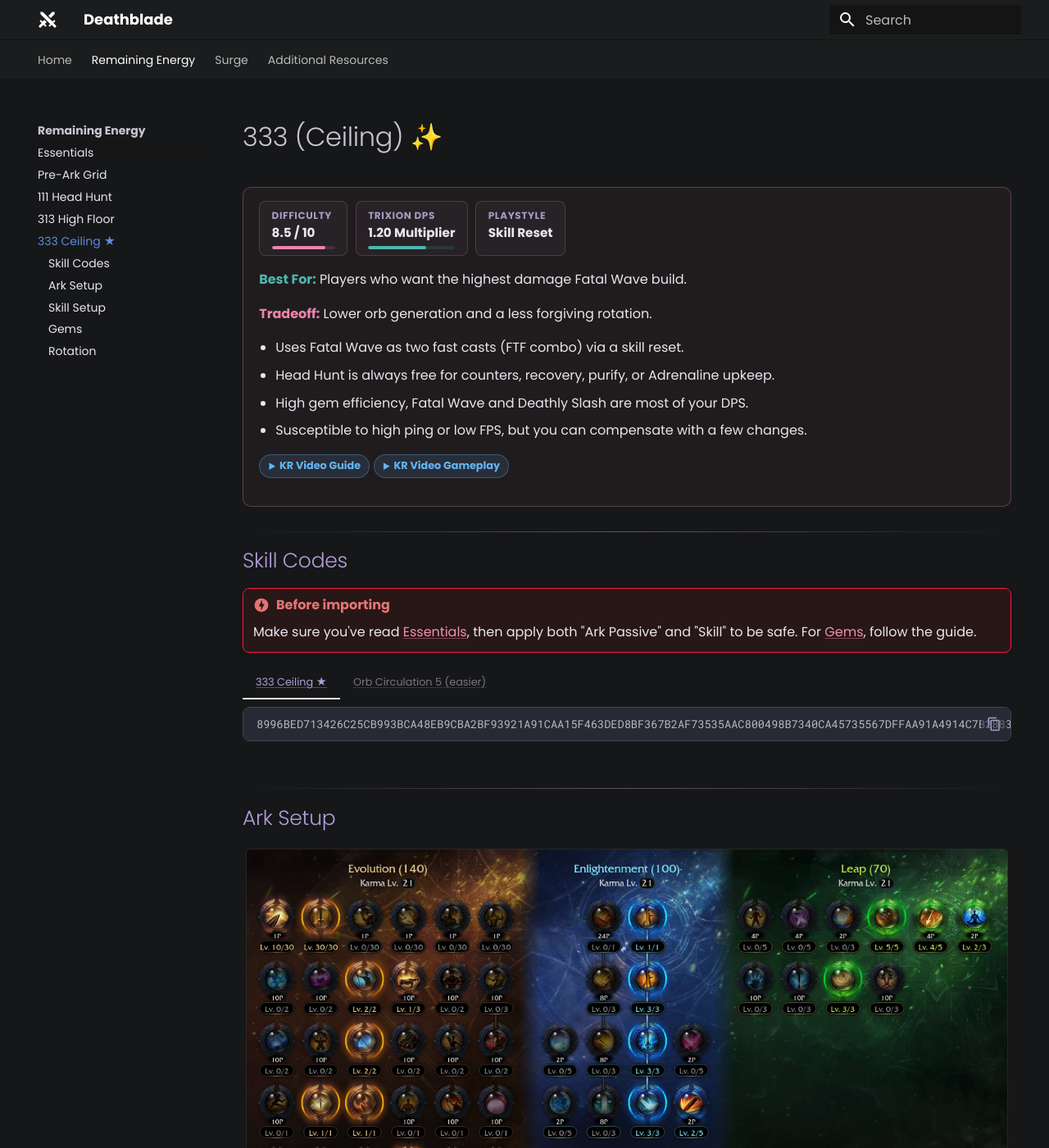
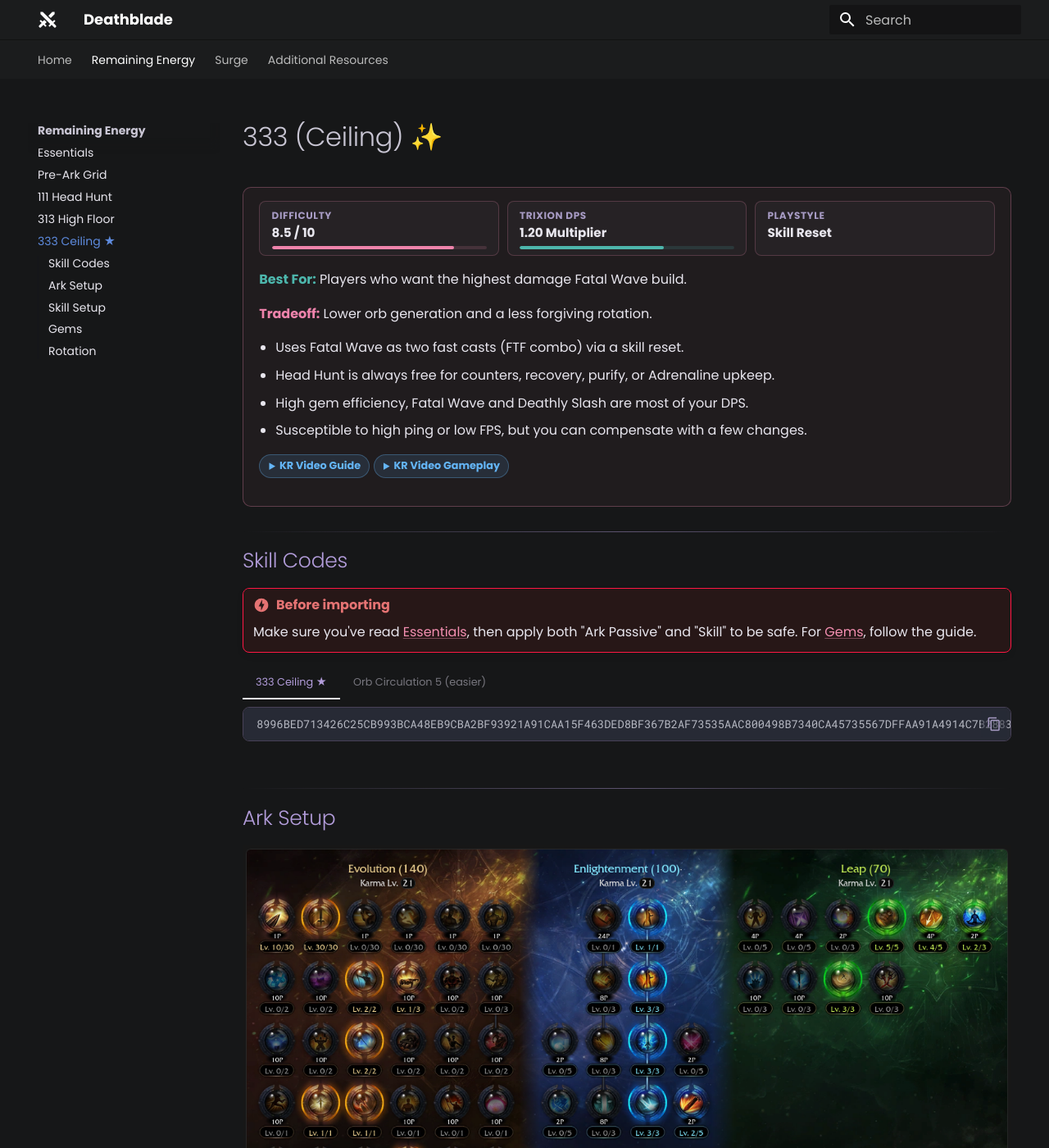
Before and after one commit to interlockme/deathblade, an MkDocs documentation site: the page built from docs/remaining-energy/333-ceiling.md, in a window 1280 px wide and 1400 px high. Shown: the whole window at 82% size. Built offline with MkDocs 1.6.1 and Material for MkDocs 9.7.7, drawn with Linux system fonts in a browser that asks for light colours; plug-ins that fetch from the network failed and are left out.

Commit message:
final css tweaks

```diff
--- a/docs/stylesheets/extra.css
+++ b/docs/stylesheets/extra.css
@@ -105,6 +105,22 @@
   /* First H2 right after the title/build-card - the build-card's own
      margin already separates it, so don't double up on top spacing. */
   margin-top: 1.2em;
+}
+
+/* Material's default already hides this at opacity: 0 until hover - the
+   only thing actually missing was a transition so it doesn't just pop in.
+   (Previous version set a baseline 0.35 here, which made it visible at
+   rest everywhere - that was a regression, not an improvement. Reverted
+   to invisible-by-default, just smoother now.) */
+.md-typeset .headerlink {
+  opacity: 0;
+  transition: opacity 0.15s ease;
+}
+.md-typeset h1:hover .headerlink,
+.md-typeset h2:hover .headerlink,
+.md-typeset h3:hover .headerlink,
+.md-typeset .headerlink:focus-visible {
+  opacity: 1;
 }
 
 /* ---------- Nested bullet hierarchy ---------- */
@@ -264,13 +280,26 @@
 }
 
 /* ---------- Tables ---------- */
+/* Every other boxed component on the site (.build-card, .highlight,
+   .rotation-line, .cycle-card) has a lavender border - tables were the one
+   exception, just a rounded header color with an invisible edge against
+   the page background. Same border tone as .highlight, and the same
+   zebra/hover treatment .skills-table already had, generalized to every
+   table so a plain Build Comparison table gets the same "track your row"
+   help the skill-reference tables did. */
 .md-typeset table:not([class]) {
+  border: 1px solid rgba(179, 157, 219, 0.2);
   border-radius: 8px;
   overflow: hidden;
+  background-color: rgba(255, 255, 255, 0.02);
 }
 .md-typeset table:not([class]) th {
   background-color: #201d29;
   color: #a79bc4;
+}
+.md-typeset table:not([class]) tr:hover {
+  background-color: rgba(255, 255, 255, 0.035);
+  transition: background-color 0.12s ease;
 }
 .md-typeset table img {
   height: 1.4em;
@@ -408,6 +437,21 @@
 .md-typeset a:not(.md-button):not(.playstyle-card):hover {
   color: #ffb3cf;
   text-decoration-color: #ffb3cf;
+}
+
+/* Material's JS quietly wraps each tab label's text in a real
+   <a href="#tab-id"> at runtime (for deep-linking / syncing identically-
+   named tabs across pages) - invisible in a static render, only appears
+   once the page's JS actually runs. The rule above was catching that
+   injected <a> and giving it the site-wide "visibly clickable" pink
+   underline treatment, which is what actually produced the underline
+   under every tab label - nothing to do with Material's own tab-active
+   indicator this whole time. !important because the rule above has 3
+   classes in its selector (.md-typeset + two :not()s) against 2 here, so
+   it would otherwise win on specificity despite coming first. */
+.md-typeset .tabbed-labels label a {
+  color: inherit !important;
+  text-decoration: none !important;
 }
 
 /* ---------- External link indicator ---------- */
@@ -640,17 +684,30 @@
 .md-typeset .build-stats {
   display: flex;
   flex-wrap: wrap;
+  align-items: stretch;
   gap: 0.6em;
   margin-bottom: 0.9em;
 }
+/* Previously a fixed min-width, so 3 stats left a chunk of dead space on
+   anything wider than a phone, and a stat with a bar (taller) didn't match
+   the height of one without (e.g. Playstyle next to Difficulty). flex-grow
+   lets them share the row evenly, align-items: stretch above evens out the
+   height. Hover just confirms these are meant to be scanned individually,
+   nothing functional changes on click. */
 .md-typeset .stat {
   display: flex;
   flex-direction: column;
+  flex: 1 1 130px;
   background-color: rgba(255, 255, 255, 0.03);
   border: 1px solid rgba(244, 143, 177, 0.22);
   border-radius: 8px;
   padding: 0.45em 0.9em;
   min-width: 108px;
+  transition: border-color 0.15s ease, background-color 0.15s ease;
+}
+.md-typeset .stat:hover {
+  border-color: rgba(244, 143, 177, 0.42);
+  background-color: rgba(255, 255, 255, 0.05);
 }
 .md-typeset .stat-label {
   font-size: 0.6rem;
@@ -858,14 +915,12 @@
   border-radius: 2px;
 }
 
-/* ---------- Skills table row hover ---------- */
-/* Long skill reference tables (14+ rows) had no way to track a row across
-   to its Tags/Notes columns without losing your place. */
+/* The long skills-table reference tables (14+ rows) benefit from actual
+   row striping on top of the flat table background every table gets -
+   easier to track a row across to Tags/Notes at that length. Regular
+   tables (shorter, usually a build comparison) stay flat/uncomplicated. */
 .md-typeset .skills-table tr:nth-child(even) {
-  background-color: rgba(255, 255, 255, 0.02);
-}
-.md-typeset .skills-table tr:hover {
-  background-color: rgba(255, 255, 255, 0.035);
+  background-color: rgba(255, 255, 255, 0.018);
 }
 
 /* ---------- Tabbed content ---------- */
@@ -885,15 +940,23 @@
   font-weight: 400;
   color: var(--md-default-fg-color--light);
   opacity: 0.55;
+  text-decoration: none;
   transition: opacity 0.15s ease, color 0.15s ease;
 }
 .md-typeset .tabbed-set > .tabbed-labels > label:hover {
-  opacity: 0.8;
+  opacity: 0.9;
+  color: #ffb3cf;
 }
-/* Material's own sliding indicator element - remove entirely, we're not
-   using a line of any kind for the active state. */
-.md-typeset .tabbed-labels::before {
-  display: none;
+/* Material's sliding accent bar (.tabbed-labels::before) - the shared
+   element that animates between tabs - stays, that's "the tab underline"
+   that's fine as-is. What actually needed killing is a totally separate
+   thing: Material also puts a border-bottom directly on each label
+   (border-color: transparent normally, switched to solid on the active
+   tab via a long :checked selector) - that's the underline sitting right
+   against the text. !important because Material's own selector chain
+   for that rule is long/specific enough to otherwise win. */
+.md-typeset .tabbed-set > .tabbed-labels > label {
+  border-bottom-color: transparent !important;
 }
 /* Material lists every tab's <input> first, then one .tabbed-labels div
    with all the <label>s after - an input and its label are siblings by
@@ -913,3 +976,17 @@
   font-weight: 400;
   opacity: 1;
 }
+
+/* ---------- Reduced motion ---------- */
+/* Every transition on the site so far is small/cosmetic (hover states,
+   opacity fades) rather than load-bearing animation, so this costs
+   nothing for most visitors and just respects the OS-level accessibility
+   setting for anyone who's turned it on. */
+@media (prefers-reduced-motion: reduce) {
+  *,
+  *::before,
+  *::after {
+    transition-duration: 0.01ms !important;
+    animation-duration: 0.01ms !important;
+  }
+}
```
